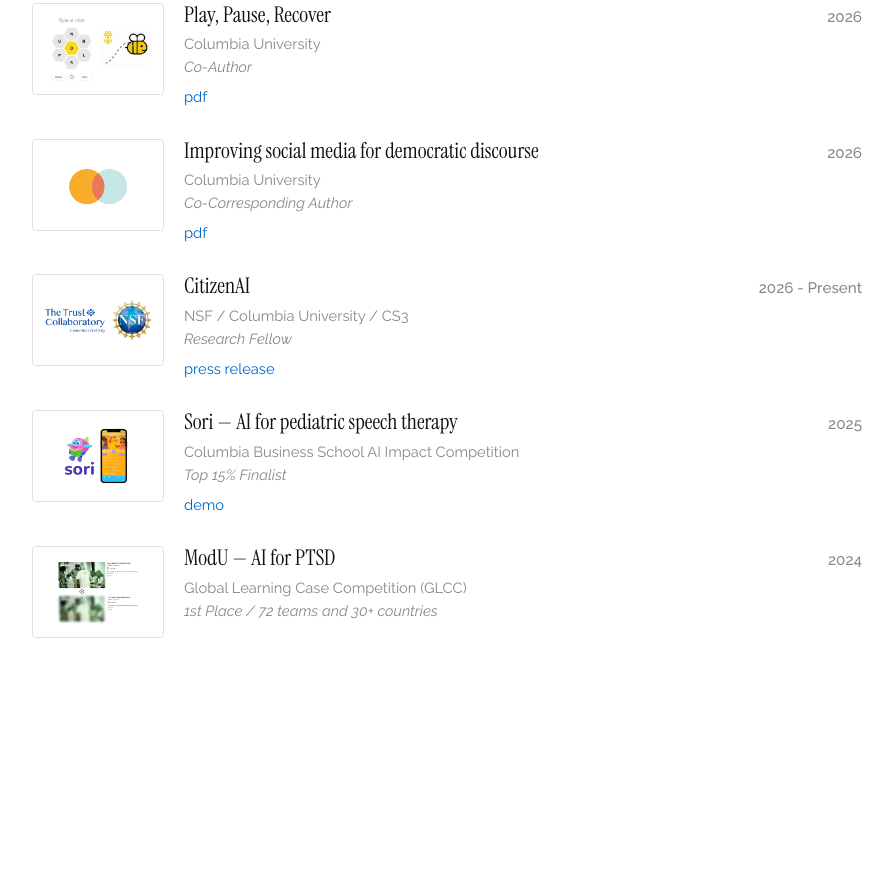
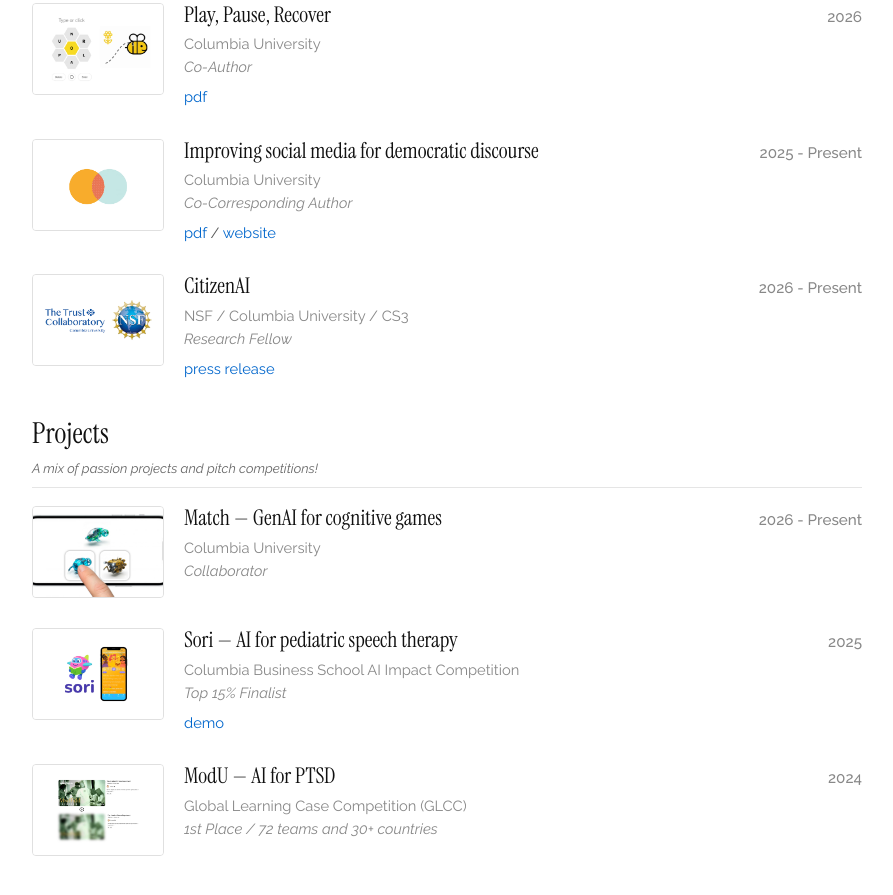
Before and after one commit to ziqiliow/ziqiliow.github.io, a plain HTML site: page projects/index.html in a window 1280 px wide. Shown: the part 523-1418 px from the top of the page, without its empty margins (193-1086 px from the left). Before the commit the page ends 1201 px from the top, so only its background shows below. Drawn offline with Linux system fonts and the light colour scheme.

Commit message:
update website w/ match project + other minor edits

```diff
--- a/projects/index.html
+++ b/projects/index.html
@@ -56,10 +56,10 @@
 
   <div class="container">
 
-    <!-- Selected Projects Section -->
+    <!-- Selected Research Section -->
     <section id="projects" class="section">
       <div class="section-header-group">
-        <h2>Selected Projects</h2>
+        <h2>Research</h2>
         <p class="section-subtext">Click on the image or title to learn more about each project :)</p>
       </div>
 
@@ -107,15 +107,16 @@
         <div class="project-details">
           <div class="project-title-row">
             <h3 class="project-title clickable" onclick="openModal('socialMediaModal')">Improving social media for democratic discourse</h3>
-            <span class="project-year">2026</span>
+            <span class="project-year">2025 - Present</span>
           </div>
           <div class="project-meta">Columbia University</div>
           <div class="project-role">Co-Corresponding Author</div>
           <p class="project-description">
-            <a href="https://arxiv.org/abs/2610.10816" target="_blank" rel="noopener noreferrer">pdf</a>
+            <a href="https://arxiv.org/abs/2610.10816" target="_blank" rel="noopener noreferrer">pdf</a> / <a href="https://improving-social-media.vercel.app/#home" target="_blank" rel="noopener noreferrer">website</a>
           </p>
         </div>
       </div>
+
 
       <!-- Project 4: CitizenAI -->
       <div class="project-card">
@@ -135,7 +136,29 @@
         </div>
       </div>
 
-      <!-- Project 5: Sori -->
+          <!-- Selected Projects Section -->
+    <section id="projects" class="section">
+      <div class="section-header-group">
+        <h2>Projects</h2>
+        <p class="section-subtext">A mix of passion projects and pitch competitions!</p>
+      </div>
+
+      <!-- Project 5: Match -->
+      <div class="project-card">
+        <div class="project-image-placeholder clickable" onclick="openModal('matchModal')">
+          <img src="/match.png" alt="Match: genAI for cognitive games icon">
+        </div>
+        <div class="project-details">
+          <div class="project-title-row">
+            <h3 class="project-title clickable" onclick="openModal('matchModal')">Match — GenAI for cognitive games</h3>
+            <span class="project-year">2026 - Present</span>
+          </div>
+          <div class="project-meta">Columbia University</div>
+          <div class="project-role"><em>Collaborator</em></div>
+        </div>
+      </div>
+
+      <!-- Project 6: Sori -->
       <div class="project-card">
         <div class="project-image-placeholder clickable" onclick="openModal('soriModal')">
           <img src="/sori_icon.png" alt="Sori icon">
@@ -153,7 +176,7 @@
         </div>
       </div>
 
-      <!-- Project 6: ModU -->
+      <!-- Project 7: ModU -->
       <div class="project-card">
         <div class="project-image-placeholder clickable" onclick="openModal('modUModal')">
           <img src="/modu_icon.png" alt="ModU icon">
@@ -252,7 +275,7 @@
       <div class="modal-meta-bar">
         <span><strong>Role:</strong> Co-Corresponding Author</span> |
         <span><strong>Venue:</strong> Columbia University</span> |
-        <span><strong>Year:</strong> 2026</span>
+        <span><strong>Year:</strong> 2025-Present</span>
       </div>
       <div class="modal-body">
         <h3>Overview</h3>
@@ -288,7 +311,27 @@
     </div>
   </div>
 
-  <!-- Modal 5: Sori -->
+  <!-- Modal 5: Match -->
+  <div id="matchModal" class="modal" role="dialog" aria-modal="true" onclick="closeModal('matchModal')">
+    <div class="modal-content project-modal-content" onclick="event.stopPropagation()">
+      <span class="close-btn" onclick="closeModal('matchModal')">&times;</span>
+      <h2>Match: genAI for cognitive games</h2>
+      <div class="modal-meta-bar">
+        <span><strong>Role:</strong> <em>Collaborator</em></span> |
+        <span><strong>Venue:</strong> Columbia University</span> |
+        <span><strong>Year:</strong> 2026</span>
+      </div>
+      <div class="modal-body">
+        <h3>Overview</h3>
+        <p>
+          Current cognitive games rely on static tasks that can quickly lead to familiarity effects that lower engagement and compromise long-term accuracy. Because they rely on fixed asset sets, they only capture a snapshot of a user’s cognitive profile. Using generative AI, probabilistic modeling, and adaptive testing, we’re developing a cognitive game for children with Autism Spectrum Disorder (ASD). By generating personalized visual stimuli, the game maintains continuous novelty, keeps users engaged, and tracks how cognitive abilities evolve over time.
+        </p>
+      </div>
+    </div>
+  </div>
+
+
+  <!-- Modal 6: Sori -->
   <div id="soriModal" class="modal" role="dialog" aria-modal="true" onclick="closeModal('soriModal')">
     <div class="modal-content project-modal-content" onclick="event.stopPropagation()">
       <span class="close-btn" onclick="closeModal('soriModal')">&times;</span>
@@ -321,7 +364,7 @@
     </div>
   </div>
 
-  <!-- Modal 6: ModU -->
+  <!-- Modal 7: ModU -->
   <div id="modUModal" class="modal" role="dialog" aria-modal="true" onclick="closeModal('modUModal')">
     <div class="modal-content project-modal-content" onclick="event.stopPropagation()">
       <span class="close-btn" onclick="closeModal('modUModal')">&times;</span>
```
Also changed, not shown: match.png (added), 1 other file.
